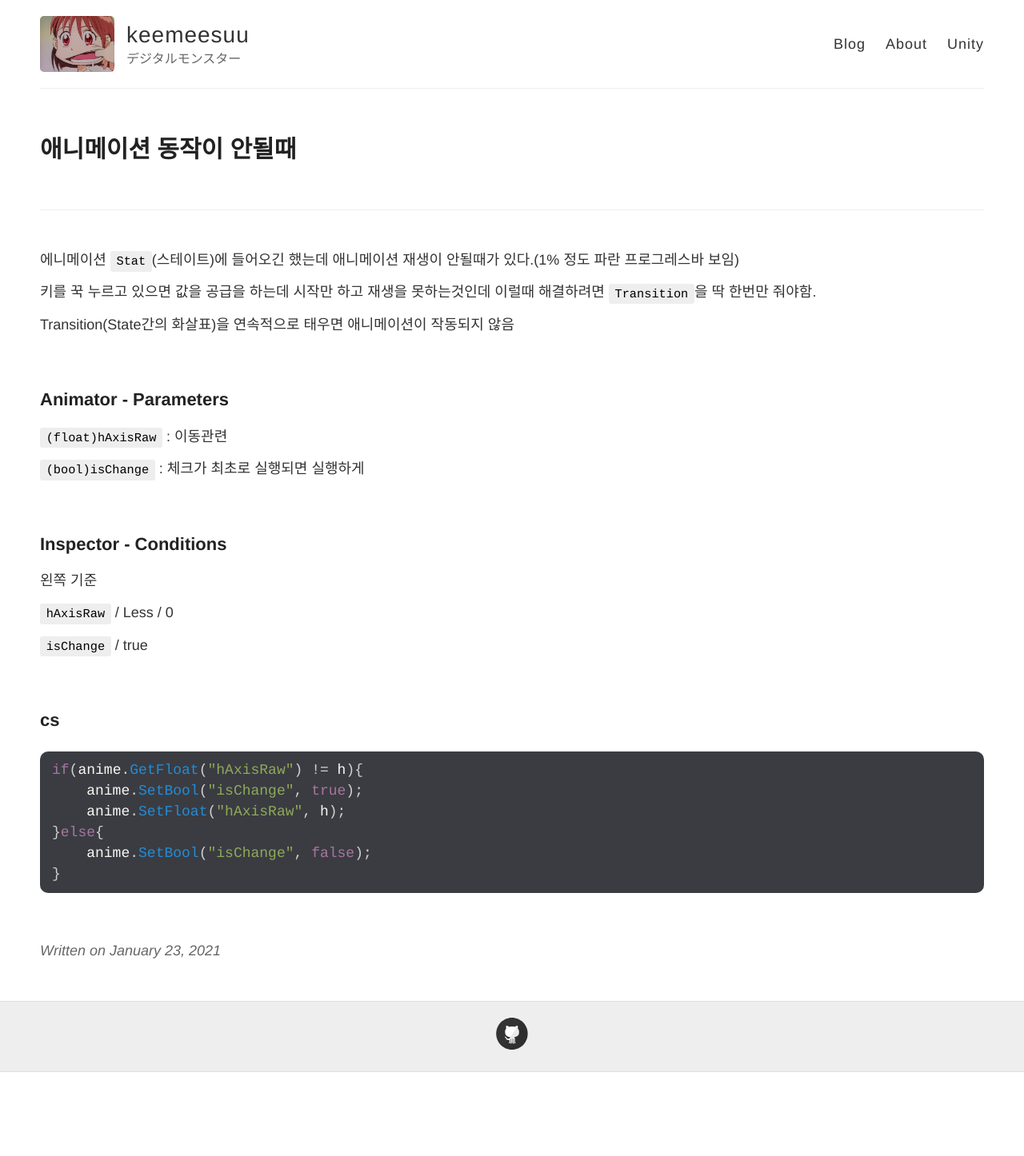
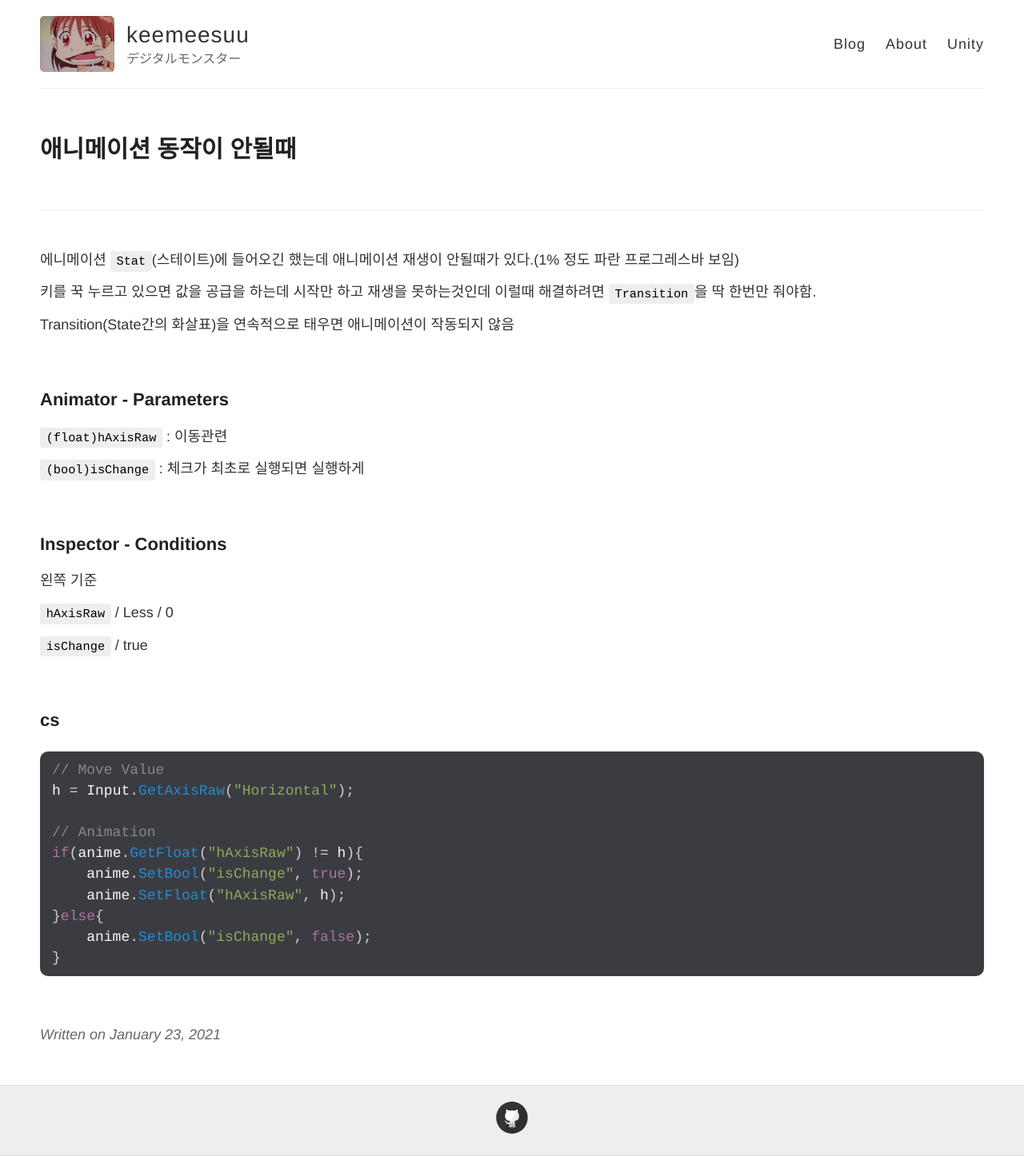
Before and after one commit to keemeesuu/keemeesuu.github.io, a Jekyll site: the page built from _posts/dev/unity/2021-01-24-AnimationLag.md, in a window 1280 px wide. Shown: the whole page at 80% size. Built offline with Jekyll 4.4.1, drawn with Linux system fonts in a browser that asks for light colours; before the commit the page ends 1341 px from its top, so only the background shows below that.

Commit message:
Update 2021-01-24-AnimationLag.md

````diff
--- a/_posts/dev/unity/2021-01-24-AnimationLag.md
+++ b/_posts/dev/unity/2021-01-24-AnimationLag.md
@@ -39,6 +39,10 @@ Transition(State간의 화살표)을 연속적으로 태우면 애니메이션
 ### cs
 
 ```c#
+// Move Value
+h = Input.GetAxisRaw("Horizontal");
+
+// Animation
 if(anime.GetFloat("hAxisRaw") != h){
     anime.SetBool("isChange", true);
     anime.SetFloat("hAxisRaw", h);
````
